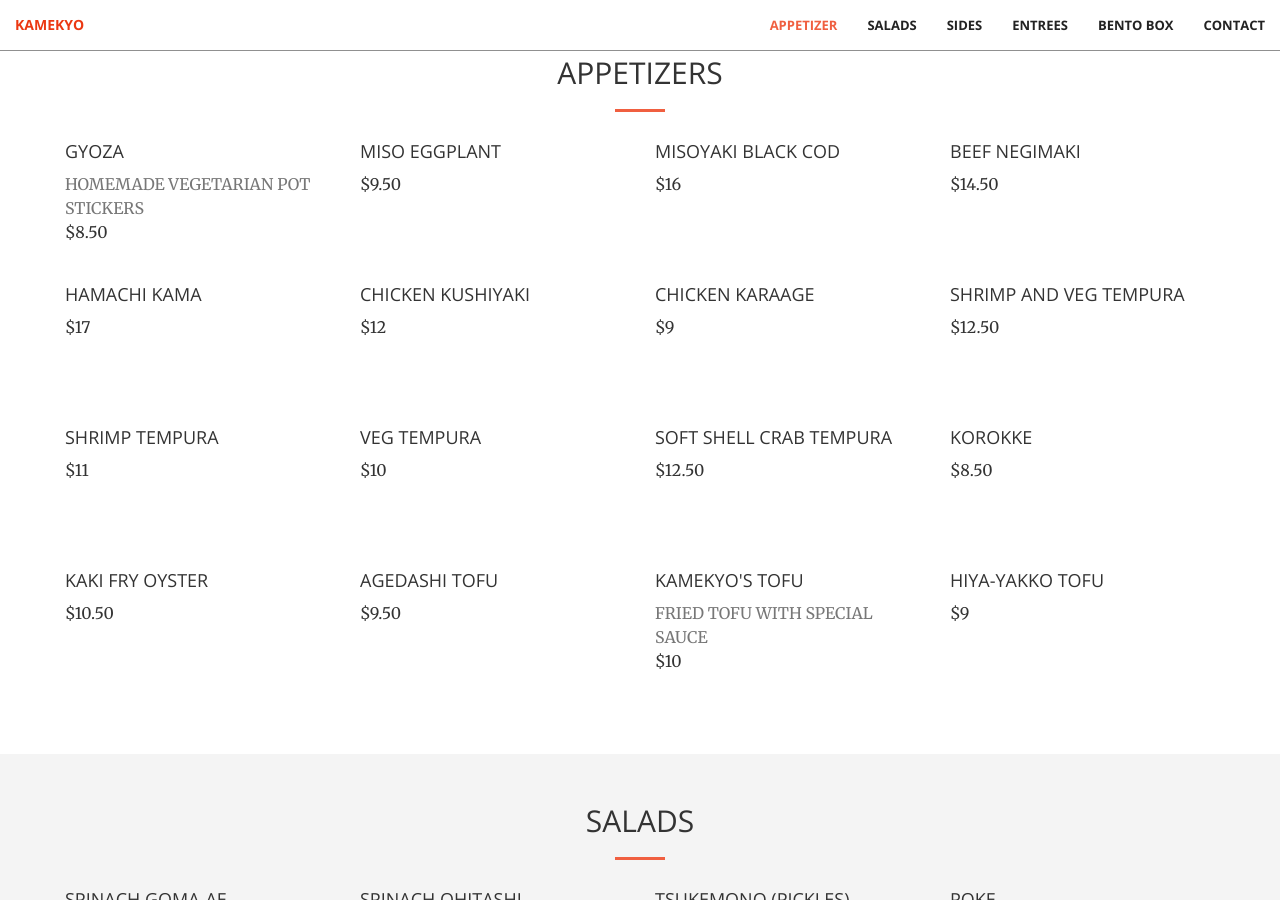
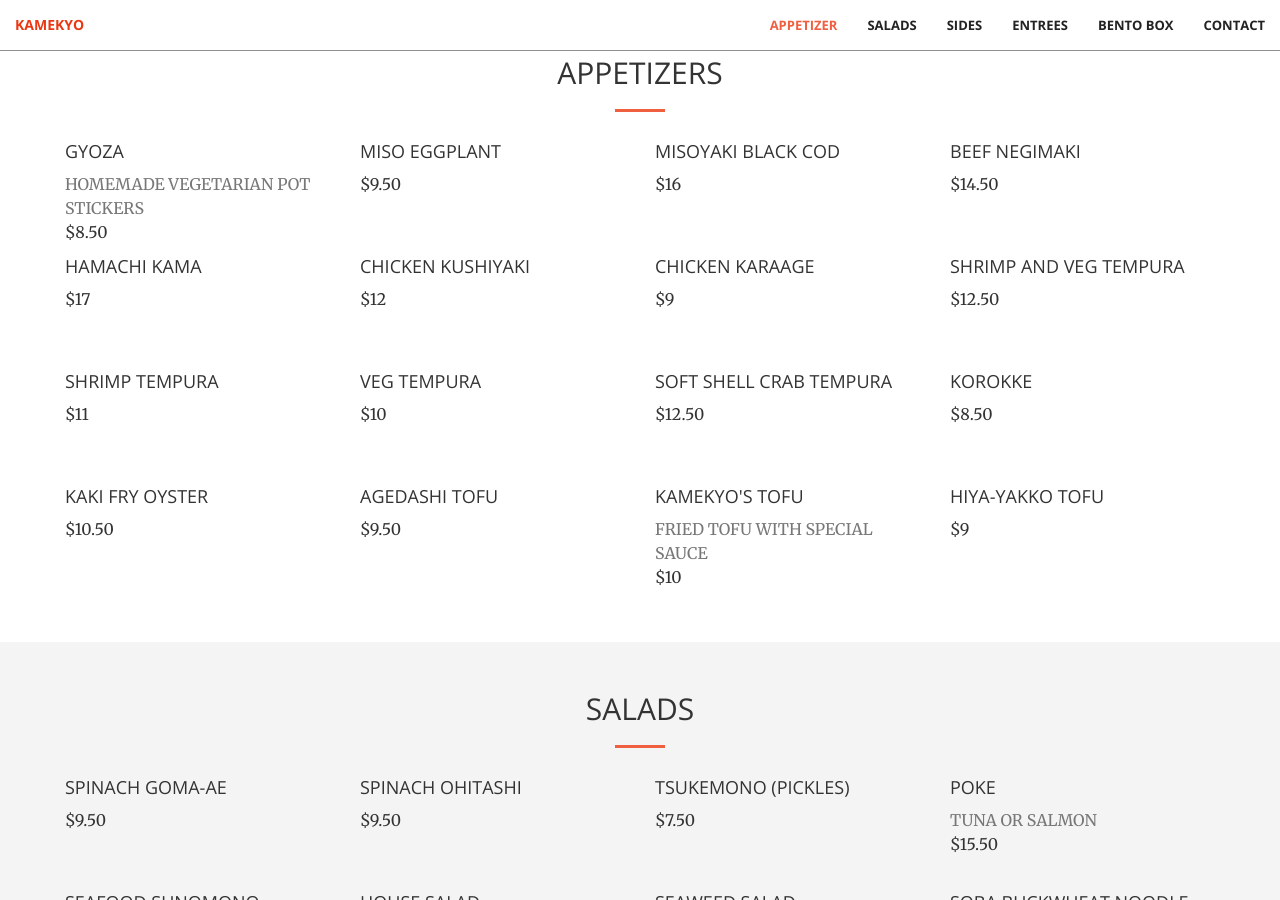
Before and after one commit to CyrusLiang/kamekyo, a Jekyll site: the page built from index.html, in a window 1280 px wide and 900 px high, scrolled down 894 px. Built offline with Jekyll 4.4.1, drawn with Linux system fonts in a browser that asks for light colours.

Commit message:
Update _base.scss

```diff
--- a/_sass/_base.scss
+++ b/_sass/_base.scss
@@ -370,7 +370,7 @@ section:nth-child(even) {
 }
 @media only screen and (min-width: 768px) {
     .food-box {
-        min-height: 133px;
+        min-height: 105px;
     }
     .bento-box {
         min-height: unset;
```
